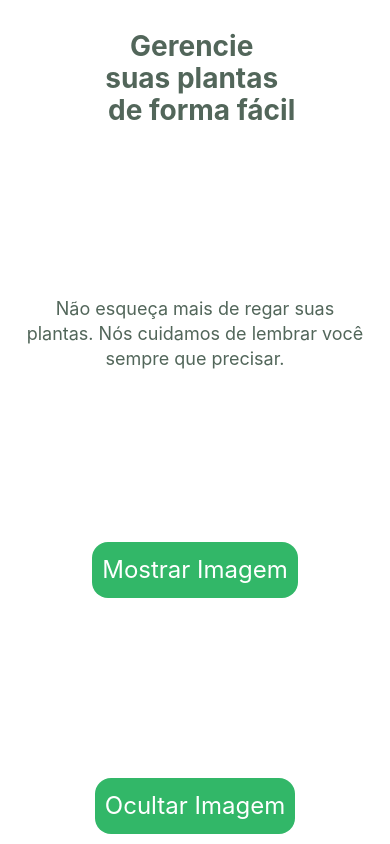
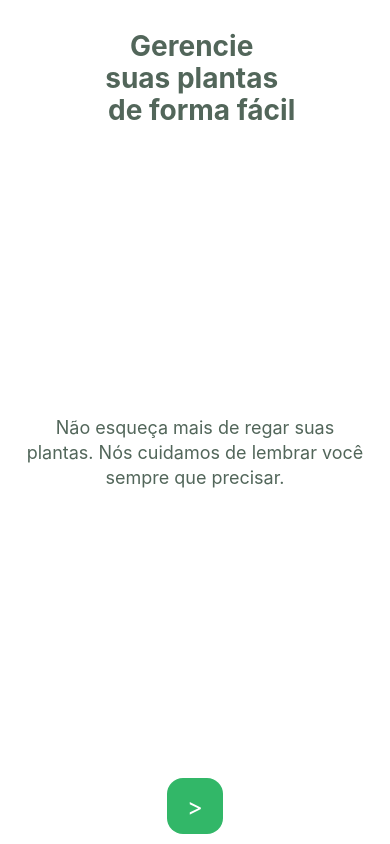
Before and after one commit to wstagf/NLW5-ReactNative, a React Native app: screen / in a window 390 px wide. Built offline with nearby package versions, Linux system fonts and the light colour scheme.

Commit message:
mantendo botao com o mínimo de largura

```diff
--- a/src/components/button.tsx
+++ b/src/components/button.tsx
@@ -28,7 +28,8 @@ const style = StyleSheet.create(
           borderRadius: 16,
           marginBottom: 10,
           padding: 10,
-          height: 56
+          height: 56,
+          minWidth: 56
       },
 
       buttonText: {
--- a/src/pages/welcome.tsx
+++ b/src/pages/welcome.tsx
@@ -25,8 +25,9 @@ export function Welcome() {
             }
             <Text style={style.subtitle}>Não esqueça mais de regar suas plantas. Nós cuidamos de lembrar você
 sempre que precisar.</Text>
-            <Button title="Mostrar Imagem" onPress={handleVisibitityTrue}></Button>
-            <Button title="Ocultar Imagem" onPress={handleVisibitityFalse}></Button>
+            {/* <Button title="Mostrar Imagem" onPress={handleVisibitityTrue}></Button>
+            <Button title="Ocultar Imagem" onPress={handleVisibitityFalse}></Button> */}
+            <Button title=">"></Button>
         </SafeAreaView>
     )
 }
```
